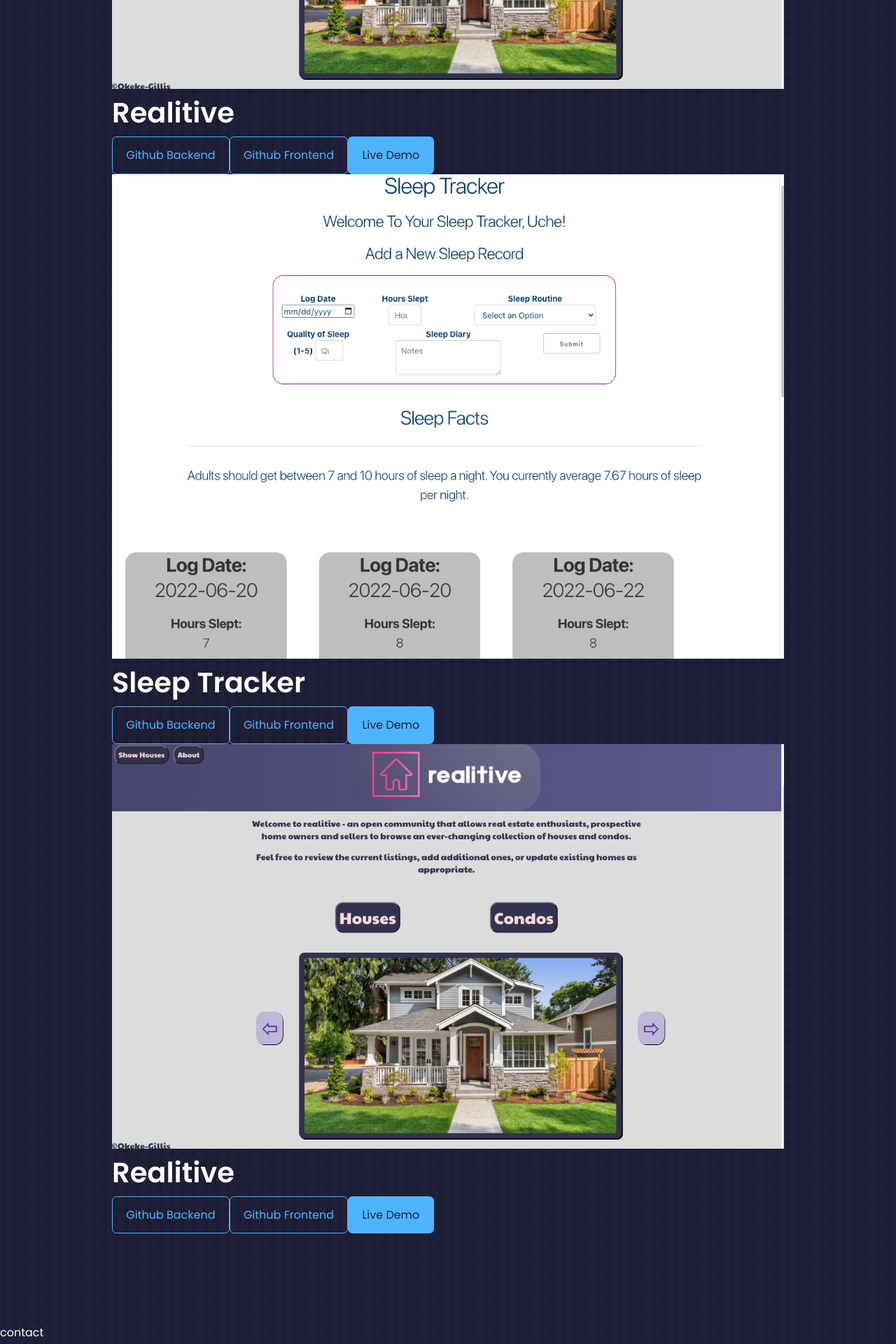
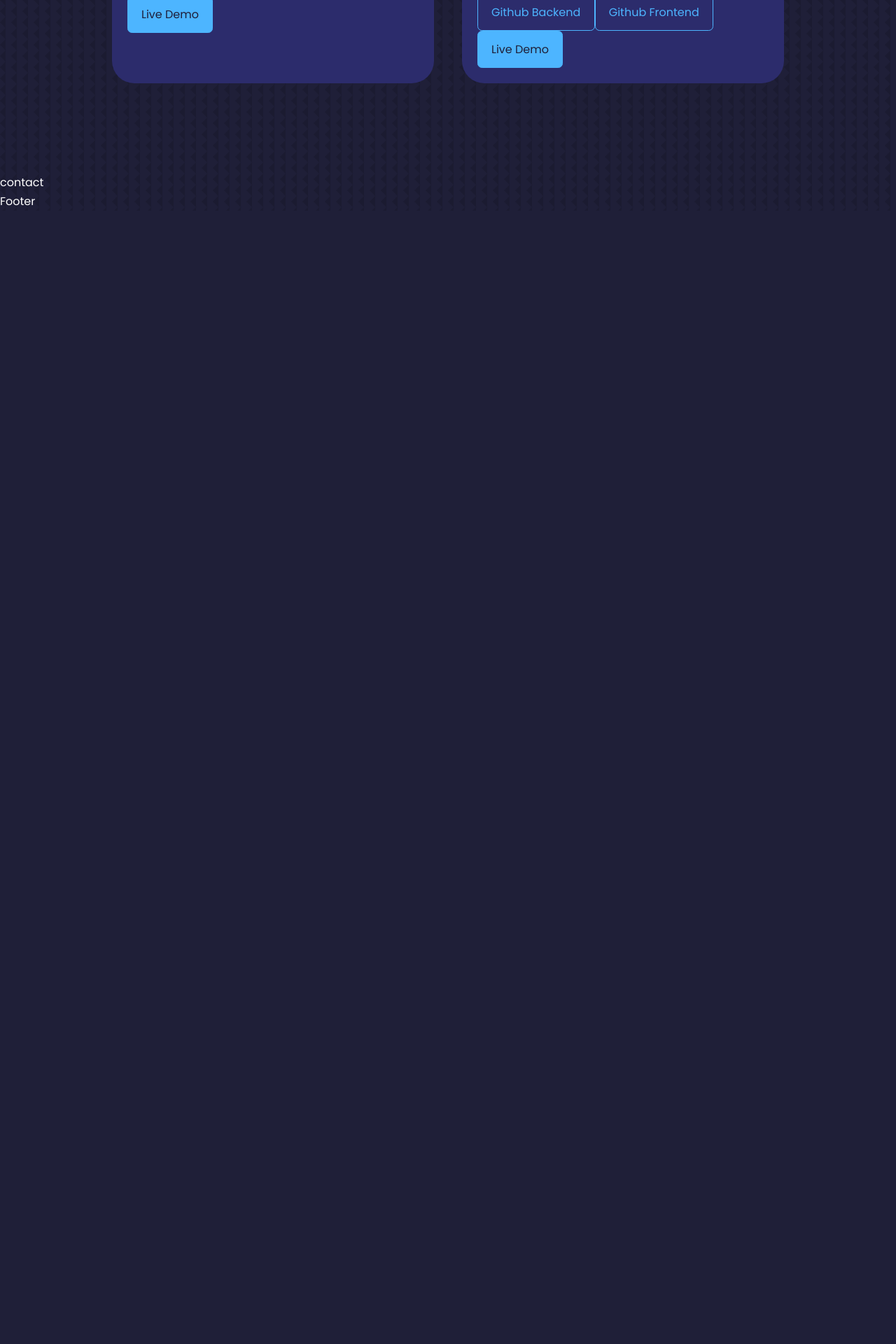
Before and after one commit to Thatucheshow/Final_portfolio, a React (Create React App) app in the folder react-website/: page / in a window 1280 px wide. Shown: the part 2920-4840 px from the top of the page at 70% size. After the commit the page ends 3221 px from the top, so only its background shows below. Built offline with nearby package versions, Linux system fonts and the light colour scheme.

Commit message:
working on portfolio third commit

```diff
--- a/react-website/src/components/portfolio/Portfolio.jsx
+++ b/react-website/src/components/portfolio/Portfolio.jsx
@@ -29,15 +29,7 @@
           <a href="https://protected-hamlet-59115.herokuapp.com/" className='btn btn-primary' target='_blank'>Live Demo</a>
         </article>
 
-        <article className='portfolio__item'>
-          <div className='portfolio__item-image'>
-            <img src={IMG1} alt="Project Image" />
-          </div>
-          <h3>Realitive</h3>
-          <a href="https://github.com/sean-r-g/realestate-back-end" className='btn'>Github Backend</a>
-          <a href="https://github.com/sean-r-g/realestate-front-end" className='btn'>Github Frontend</a>
-          <a href="https://real-estate-front-end12.herokuapp.com/#" className='btn btn-primary' target='_blank'>Live Demo</a>
-        </article>
+
       </div>
     </section>
   )
--- a/react-website/src/components/portfolio/portfolio.css
+++ b/react-website/src/components/portfolio/portfolio.css
@@ -0,0 +1,27 @@
+.portfolio__container {
+    display: grid;
+    grid-template-columns: repeat(2, 1fr);
+    gap: 2.5rem;
+}
+
+.portfolio__item {
+    background: var(--color-bg-variant);
+    padding: 1.3rem;
+    border-radius: 2rem;
+    border: 1px solid transparent;
+    transition: var(--transition);
+}
+
+.portfolio__item:hover {
+    border-color: var(--color-primary-variant);
+    background: transparent;
+}
+
+.portfolio__item-image {
+    border-radius: 1.5rem;
+    overflow: hidden;
+}
+
+.portfolio__item h3 {
+    margin: 1.2rem 0 2rem;
+}
```
